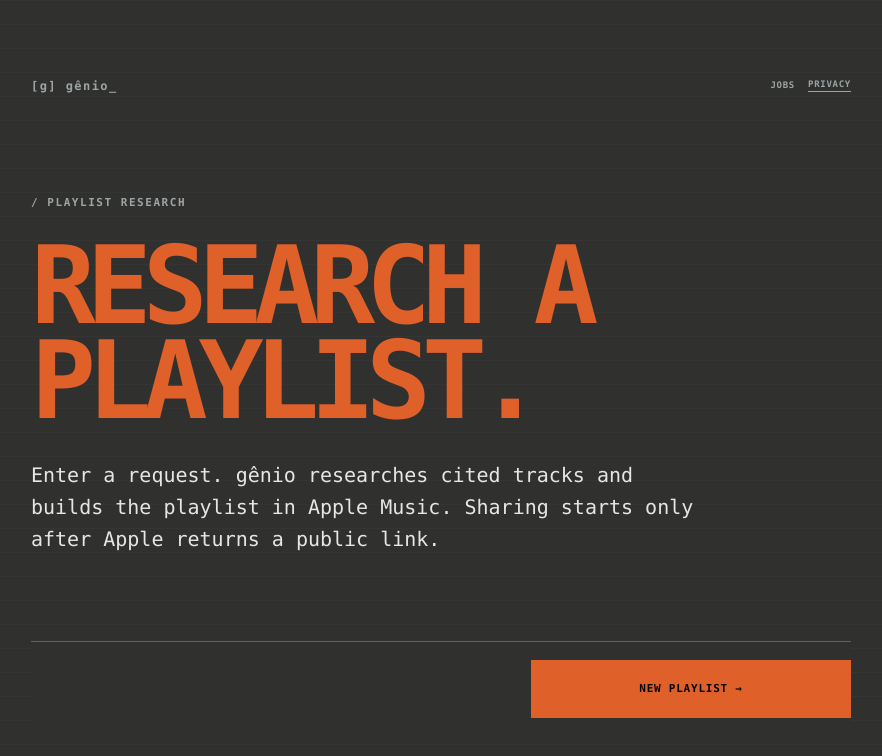
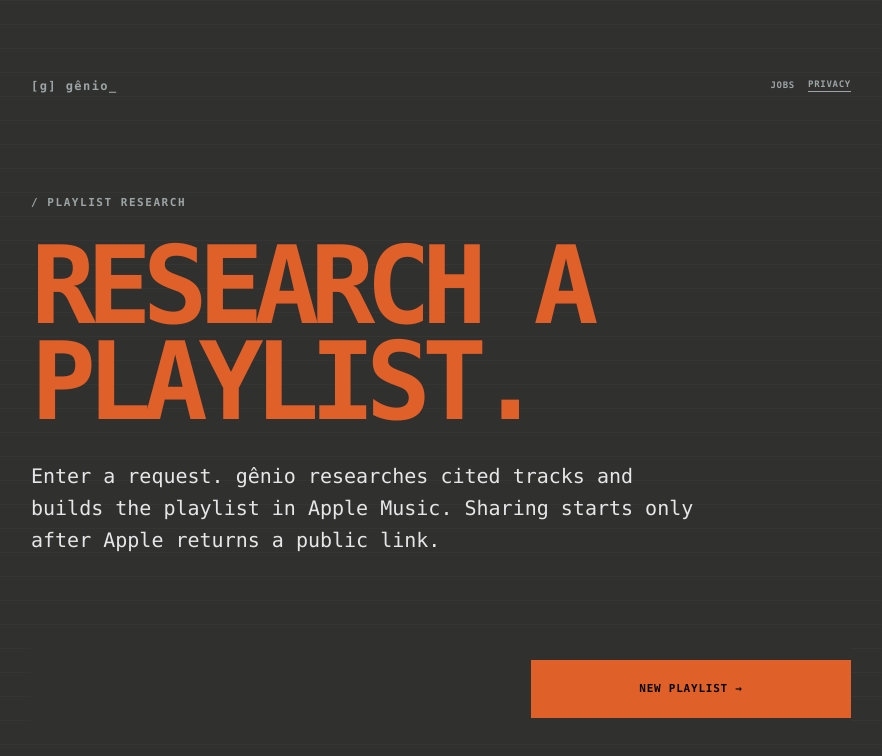
Before and after one commit to hooterjackson/genio, a Next.js app: page / in a window 1280 px wide. Shown: the top 756 px of the page, without its empty margins (199-1081 px from the left). Built offline with nearby package versions, Linux system fonts and the light colour scheme.

Commit message:
Remove landing footer rule

```diff
--- a/app/globals.css
+++ b/app/globals.css
@@ -1115,6 +1115,10 @@
   z-index: 8;
 }
 
+.intro-footer {
+  border-top: 0;
+}
+
 .step-primary {
   min-width: min(100%, 320px);
   min-height: 58px;
```
